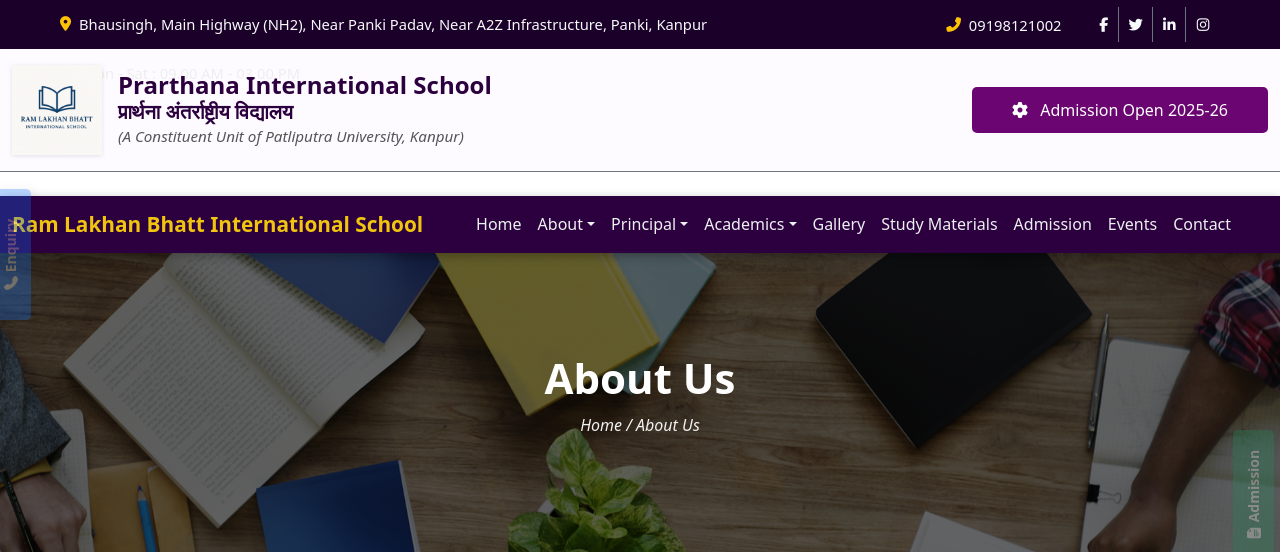
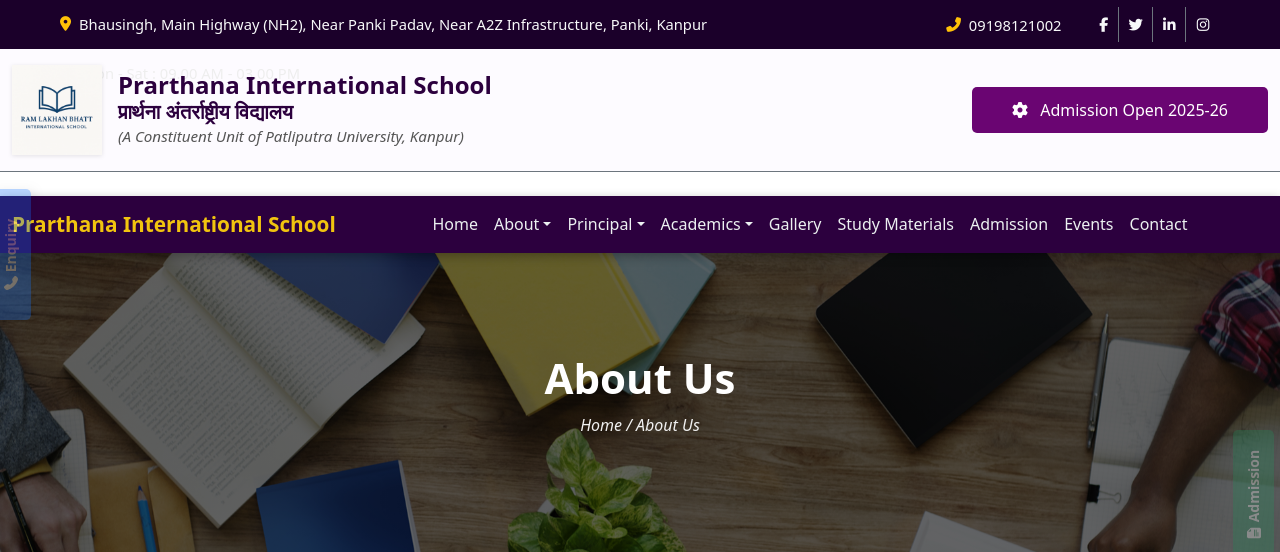
Before and after one commit to saurabhmaurya6746/demo-website, a Django app: page /about/ in a window 1280 px wide. Shown: the top 552 px of the page. Run offline with Django 5.2, Linux system fonts and the light colour scheme; some libraries are stand-ins or nearby versions.

Commit message:
Update base.html

```diff
--- a/myapp/templates/base.html
+++ b/myapp/templates/base.html
@@ -122,8 +122,7 @@
 <nav class="navbar navbar-expand-lg navbar-dark w-100  sticky-top mt-4">
   <div class="container-fluid">
 <a class="navbar-brand fw-bold" href="{% url 'home' %}">
-  <span style="color: #f1c40f;">Ram Lakhan Bhatt </span>
-  International School
+  <span style="color: #f1c40f;"> {{school_name}} </span>
 </a>
     <button class="navbar-toggler" type="button" data-bs-toggle="collapse" data-bs-target="#mainNavbar">
       <span class="navbar-toggler-icon"></span>
```
